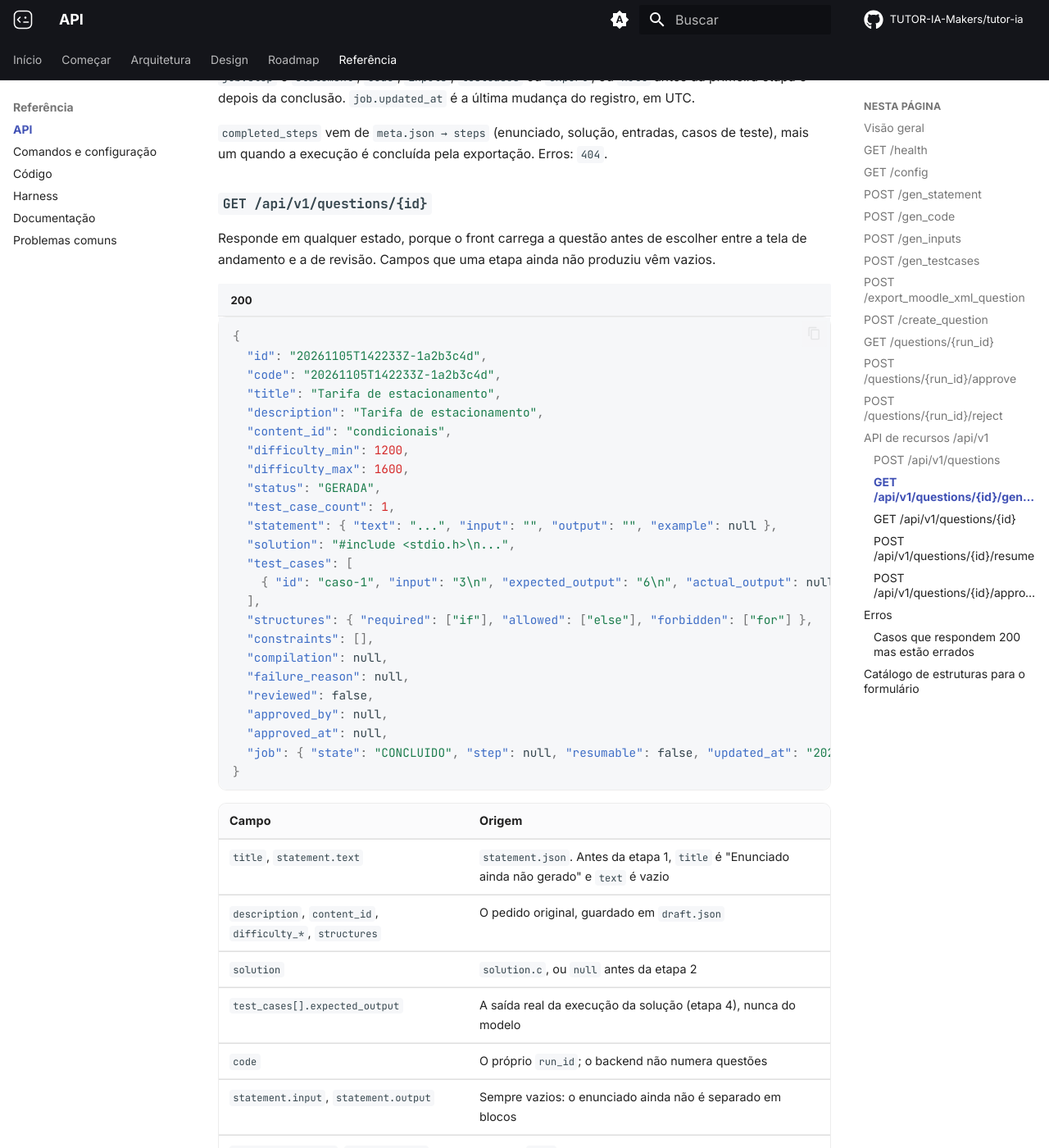
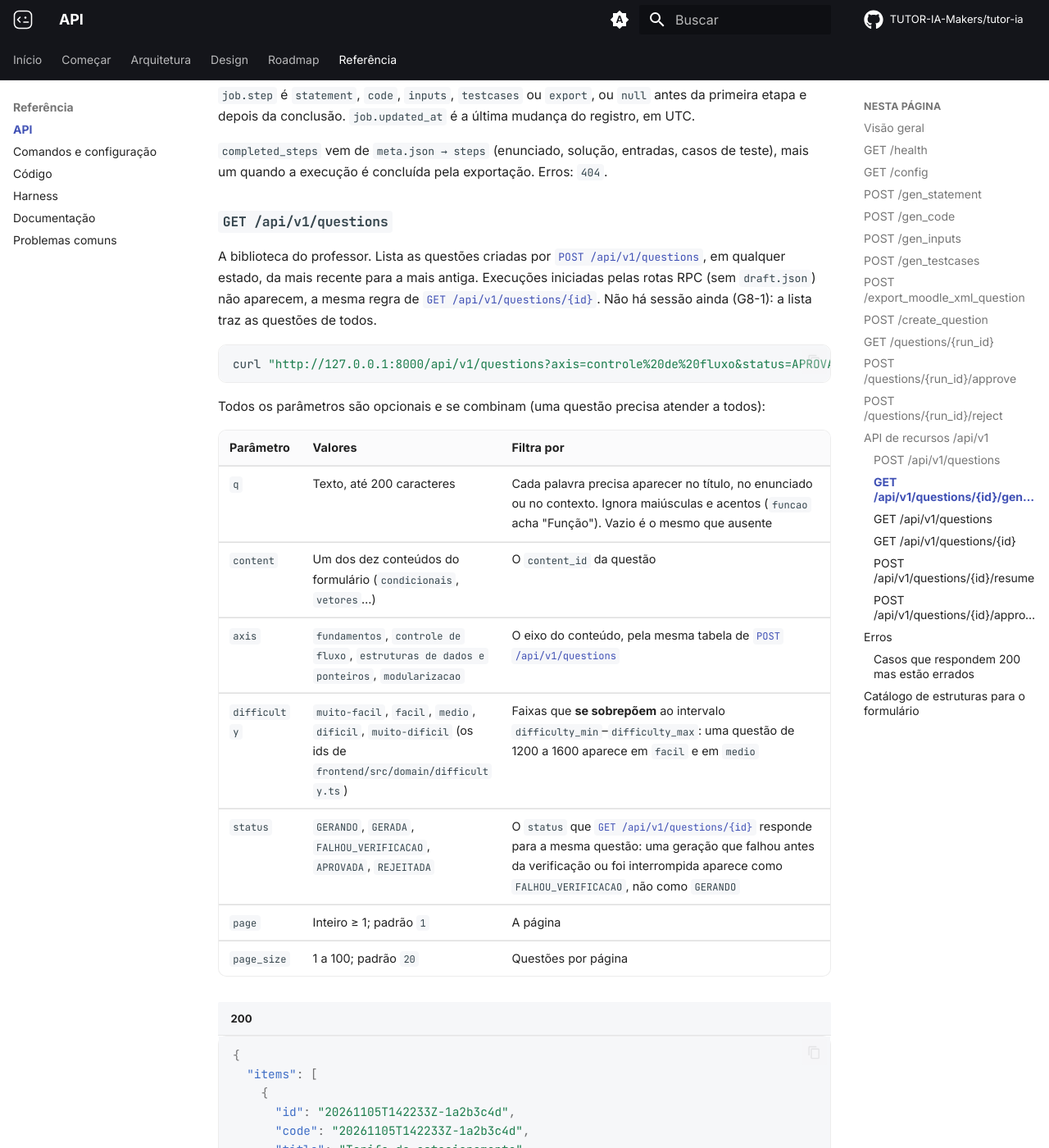
Before and after one commit to TUTOR-IA-Makers/tutor-ia, an MkDocs documentation site: the page built from docs/reference/api.md, in a window 1280 px wide and 1400 px high, scrolled down 11574 px. Shown: the whole window at 82% size. Built offline with MkDocs 1.6.1 and Material for MkDocs 9.7.7, drawn with Linux system fonts in a browser that asks for light colours; comment, search, counter and statistics services are not loaded; some of the changed text lies outside the part shown.

Commit message:
docs: documenta a listagem da biblioteca e propõe o ADR-0018
Assisted-by: claude-opus-5.5
Co-Authored-By: Claude Opus 5.5 <noreply@anthropic.com>

````diff
--- a/docs/reference/api.md
+++ b/docs/reference/api.md
@@ -2,7 +2,7 @@
 
 <p class="lead">Contrato HTTP do backend: dois endpoints de diagnóstico, as cinco etapas do pipeline, um orquestrador síncrono, a revisão de uma questão e a API de recursos sob <code>/api/v1</code> que o formulário usa. Todos públicos e em JSON.</p>
 
-<span class="ce-badge ce-status--done">Implementado</span> Todos os endpoints desta página. Os endpoints previstos no plano (`GET /api/v1/questions`, aprovação sob `/api/v1` com registro de quem aprovou, exportação de seleção, sessão) estão em [Roadmap](../product/roadmap.md#estado-da-geracao).
+<span class="ce-badge ce-status--done">Implementado</span> Todos os endpoints desta página. Os endpoints previstos no plano (rejeição e regeneração sob `/api/v1`, exportação de seleção, sessão) estão em [Roadmap](../product/roadmap.md#estado-da-geracao).
 
 ## Visão geral
 
@@ -28,6 +28,7 @@
 | <span class="ce-badge ce-badge--post">POST</span> | [`/questions/{run_id}/reject`](#post-questions-run_id-reject) | `GERADA` ou `FALHOU_VERIFICACAO` → `REJEITADA` |
 | <span class="ce-badge ce-badge--get">GET</span> | [`/api/v1/structures`](#catalogo-de-estruturas-para-o-formulario) | Vocabulário de estruturas do formulário |
 | <span class="ce-badge ce-badge--post">POST</span> | [`/api/v1/questions`](#post-api-v1-questions) | Cria uma questão a partir do formulário e responde `202` na hora |
+| <span class="ce-badge ce-badge--get">GET</span> | [`/api/v1/questions`](#get-api-v1-questions) | A biblioteca: lista paginada, com filtros e busca |
 | <span class="ce-badge ce-badge--get">GET</span> | [`/api/v1/questions/{id}/generation`](#get-api-v1-generation) | Andamento da geração |
 | <span class="ce-badge ce-badge--get">GET</span> | [`/api/v1/questions/{id}`](#get-api-v1-question) | A questão, em qualquer estado |
 | <span class="ce-badge ce-badge--post">POST</span> | [`/api/v1/questions/{id}/approve`](#post-api-v1-approve) | O botão Aprovar da tela de revisão; devolve a questão inteira |
@@ -334,6 +335,53 @@ O `status` é o estado do [ciclo de vida da questão](../architecture/question-l
 
 `completed_steps` vem de `meta.json → steps` (enunciado, solução, entradas, casos de teste), mais um quando a execução é concluída pela exportação. Erros: `404`.
 
+### `GET /api/v1/questions` {#get-api-v1-questions}
+
+A biblioteca do professor. Lista as questões criadas por [`POST /api/v1/questions`](#post-api-v1-questions), em qualquer estado, da mais recente para a mais antiga. Execuções iniciadas pelas rotas RPC (sem `draft.json`) não aparecem, a mesma regra de [`GET /api/v1/questions/{id}`](#get-api-v1-question). Não há sessão ainda (G8-1): a lista traz as questões de todos.
+
+```bash
+curl "http://127.0.0.1:8000/api/v1/questions?axis=controle%20de%20fluxo&status=APROVADA&q=tarifa&page=1&page_size=20"
+```
+
+Todos os parâmetros são opcionais e se combinam (uma questão precisa atender a todos):
+
+| Parâmetro | Valores | Filtra por |
+| --- | --- | --- |
+| `q` | Texto, até 200 caracteres | Cada palavra precisa aparecer no título, no enunciado ou no contexto. Ignora maiúsculas e acentos (`funcao` acha "Função"). Vazio é o mesmo que ausente |
+| `content` | Um dos dez conteúdos do formulário (`condicionais`, `vetores`…) | O `content_id` da questão |
+| `axis` | `fundamentos`, `controle de fluxo`, `estruturas de dados e ponteiros`, `modularizacao` | O eixo do conteúdo, pela mesma tabela de [`POST /api/v1/questions`](#post-api-v1-questions) |
+| `difficulty` | `muito-facil`, `facil`, `medio`, `dificil`, `muito-dificil` (os ids de `frontend/src/domain/difficulty.ts`) | Faixas que **se sobrepõem** ao intervalo `difficulty_min`–`difficulty_max`: uma questão de 1200 a 1600 aparece em `facil` e em `medio` |
+| `status` | `GERANDO`, `GERADA`, `FALHOU_VERIFICACAO`, `APROVADA`, `REJEITADA` | O `status` que [`GET /api/v1/questions/{id}`](#get-api-v1-question) responde para a mesma questão: uma geração que falhou antes da verificação ou foi interrompida aparece como `FALHOU_VERIFICACAO`, não como `GERANDO` |
+| `page` | Inteiro ≥ 1; padrão `1` | A página |
+| `page_size` | 1 a 100; padrão `20` | Questões por página |
+
+```json title="200"
+{
+  "items": [
+    {
+      "id": "20261105T142233Z-1a2b3c4d",
+      "code": "20261105T142233Z-1a2b3c4d",
+      "title": "Tarifa de estacionamento",
+      "description": "Tarifa de estacionamento",
+      "content_id": "condicionais",
+      "difficulty_min": 1200,
+      "difficulty_max": 1600,
+      "status": "APROVADA",
+      "test_case_count": 5
+    }
+  ],
+  "total": 1,
+  "page": 1,
+  "page_size": 20
+}
+```
+
+Cada item tem os campos de `questionSummaryDto` em `frontend/src/services/http/dto.ts`, os mesmos do início de [`GET /api/v1/questions/{id}`](#get-api-v1-question), que traz o resto. `title` é "Enunciado ainda não gerado" enquanto a etapa 1 não termina; `test_case_count` é o número de casos executados, ou o pedido no formulário antes da etapa 4. A ordem usa `meta.json → created_at`, desempatada pelo id, então duas páginas nunca repetem uma questão.
+
+`total` conta todas as questões que atendem aos filtros, somando as páginas. Banco vazio, filtro sem correspondência e página além do fim respondem `200` com `items` vazio; `total` diz qual dos três é (`0`, `0` ou maior que zero). Erros: `422` para um valor fora das tabelas acima (conteúdo, eixo, faixa ou estado desconhecido, `page` 0, `page_size` acima de 100).
+
+Os filtros rodam no servidor, em Python, sobre uma única consulta ao banco que traz os artefatos de todas as execuções (`api/library.py`). Basta para centenas de questões; quando não bastar, os filtros passam para o SQL com o mesmo contrato.
+
 ### `GET /api/v1/questions/{id}` {#get-api-v1-question}
 
 Responde em qualquer estado, porque o front carrega a questão antes de escolher entre a tela de andamento e a de revisão. Campos que uma etapa ainda não produziu vêm vazios.
--- a/mkdocs.yml
+++ b/mkdocs.yml
@@ -150,6 +150,7 @@ nav:
           - 0015 — Question lifecycle on runs: adr/0015-question-lifecycle-on-runs.md
           - 0016 — Approval record on runs: adr/0016-approval-record-on-runs.md
           - 0017 — Resumable generation job: adr/0017-resumable-generation-job.md
+          - 0018 — Library filters in Python: adr/0018-library-filters-in-python.md
           - Modelo: adr/0000-template.md
   - Design:
       - Identidade visual: design/identidade.md
````
Also changed, not shown: docs/adr/0018-library-filters-in-python.md (added, +77 -0 lines), docs/adr/index.md (+1 -0 lines), docs/architecture/data-model.md (+5 -2 lines), docs/architecture/frontend-integracao.md (+2 -2 lines), docs/product/roadmap.md (+2 -2 lines).
